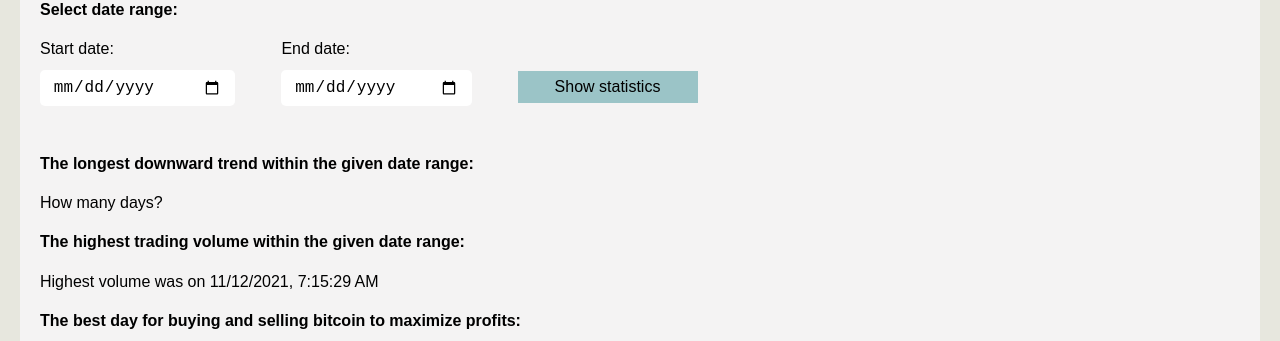
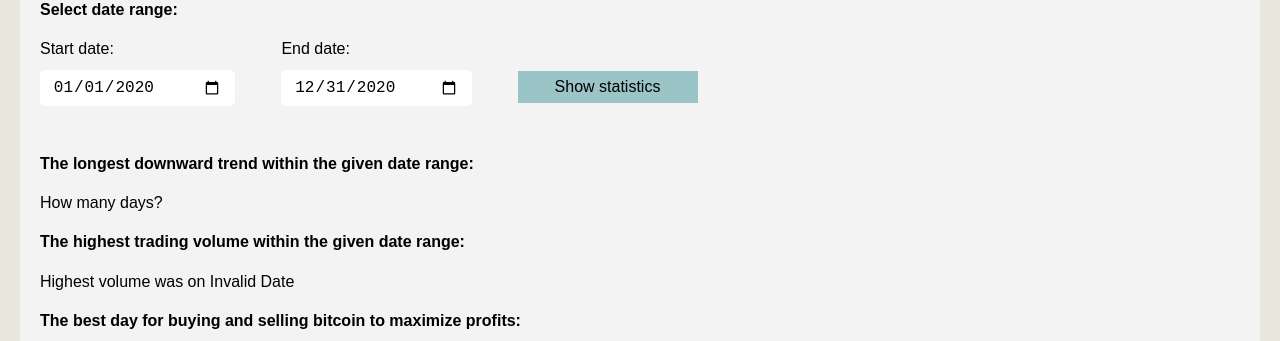
Before and after one commit to AnneRuo/bitcoin-app, a React (Create React App) app: page /stats in a window 1280 px wide. Shown: the part 242-583 px from the top of the page. Built offline with nearby package versions, Linux system fonts and the light colour scheme.

Commit message:
highest volume date

```diff
--- a/src/components/Form.js
+++ b/src/components/Form.js
@@ -2,8 +2,8 @@ import React, { useState } from "react";
 import { Getdata } from "./Getdata";
 
 const Form = ({setData}) => {
-    const [fromDate, setFromDate] = useState();
-    const [toDate, setToDate] = useState();
+    const [fromDate, setFromDate] = useState("2020-01-01");
+    const [toDate, setToDate] = useState("2020-12-31");
 
     const handleSubmit = async (event) => {
         event.preventDefault();
--- a/src/components/HighestVolume.js
+++ b/src/components/HighestVolume.js
@@ -2,20 +2,30 @@ import React from "react";
 
 const HighestVolume = ({data}) => {
 
-    const volumes = data.total_volumes;
+    let volumes = data.total_volumes;
     console.log(volumes);
+    //console.table(volumes);
+    //console.log(volumes[0][1]);
 
-    //const maxObj = volumes.reduce((max, obj) => (max.volumes[1] > obj.volumes[1]) ? max : obj);
+    let highestVol = volumes.reduce(function (a, b) {
+        return Math.max(b[1]);
+    }, 0);
 
+    let highestVolTimestamp;
+    volumes.forEach((volume) => {
+        if(volume[1] === highestVol) {
+            highestVolTimestamp = volume[0];
+        }
+    });
 
     //Timestamp to date: new Date(1636701329000).toLocaleString();
-    const highestDay = new Date(1636701329000).toLocaleString();
+    const highestDay = new Date(highestVolTimestamp).toLocaleString();
 
 
     return (
         <div>
             <h4>The highest trading volume within the given date range:</h4>
-            <p>Highest volume {} was on {highestDay} </p>
+            <p>Highest volume {highestVolTimestamp} was on {highestDay} </p>
         </div>
       );
 
--- a/src/components/Stats.js
+++ b/src/components/Stats.js
@@ -7,7 +7,7 @@ import BestDay from "./BestDay";
 
 const Stats = () => {
 
-  const [data, setData] = useState({});
+  const [data, setData] = useState({prices: [], market_caps: [], total_volumes: []});
   console.log(data);
 
   return (
```
